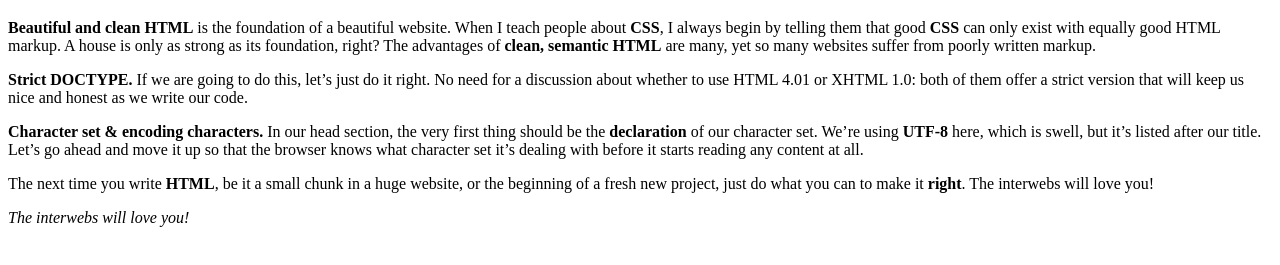
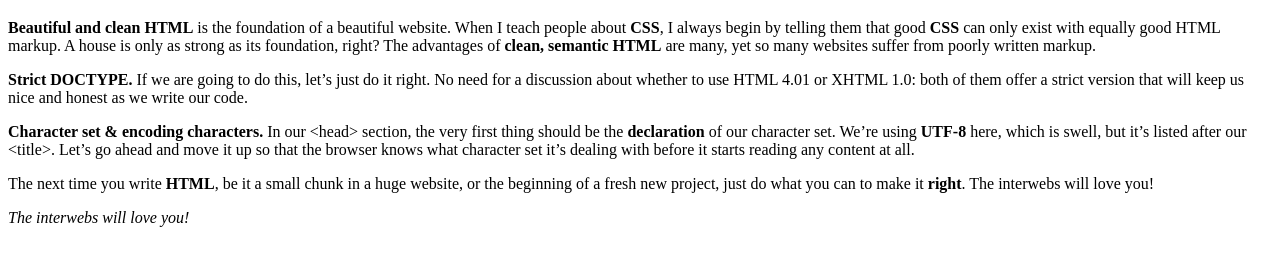
Before and after one commit to GeorgiPetrov4400/HTML-CSS-Mini-course, a plain HTML site: page HTML/HTML Exercise/L1_02_Paragraphs/Solution/index.html in a window 1280 px wide. Shown: the part 61-326 px from the top of the page. Drawn offline with Linux system fonts and the light colour scheme.

Commit message:
Paragraph_02 Solution

```diff
--- a/HTML/HTML Exercise/L1_02_Paragraphs/Solution/index.html
+++ b/HTML/HTML Exercise/L1_02_Paragraphs/Solution/index.html
@@ -25,9 +25,9 @@
             about whether to use HTML 4.01
             or XHTML 1.0: both of them offer a strict version that will keep us nice and honest as we write our code.
         </p>
-        <p><strong>Character set & encoding characters.</strong> In our head section, the very first thing should be the
+        <p><strong>Character set & encoding characters.</strong> In our &lt;head&gt; section, the very first thing should be the
             <strong>declaration</strong> of our character set. We’re using <strong>UTF-8</strong> here,
-            which is swell, but it’s listed after our title. Let’s go ahead and move it up so that the browser
+            which is swell, but it’s listed after our &lt;title&gt;. Let’s go ahead and move it up so that the browser
             knows what character set it’s dealing with before it starts reading any content at all.</p>
         <p>The next time you write <strong>HTML</strong>, be it a small chunk in a huge website, or the beginning of a
             fresh new project,
```
